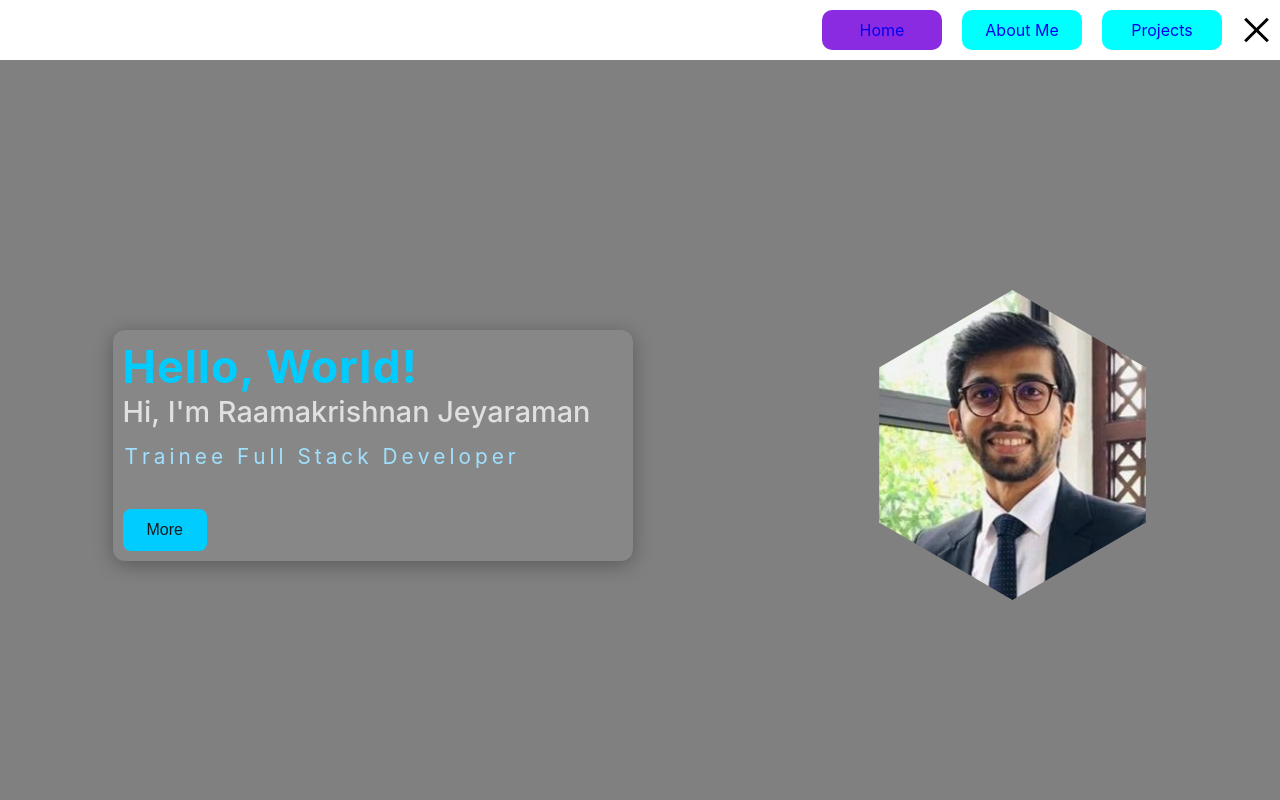
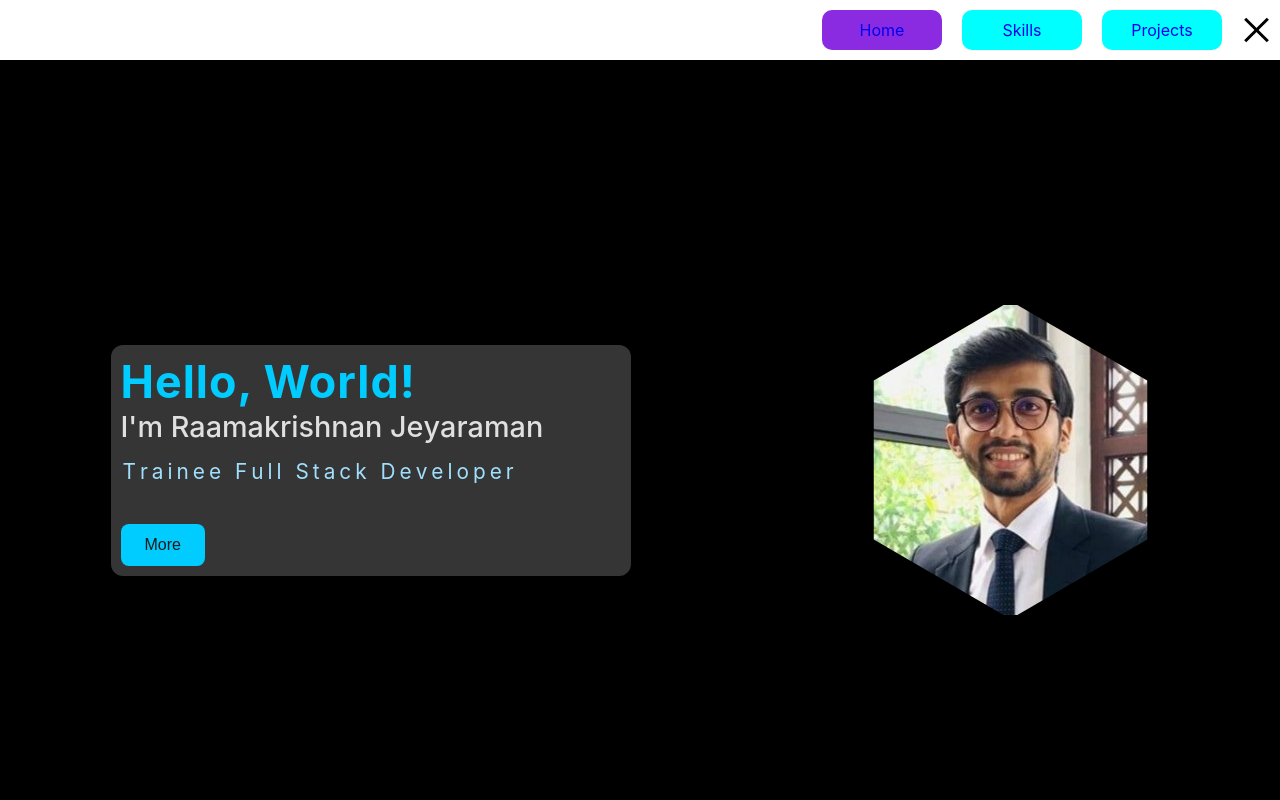
Before and after one commit to raam5544/My-Portfolio, a React (Create React App) app: page / in a window 1280 px wide. Both pictures are taken after a click on the button 1256 px from the left and 24 px from the top of the page. Shown: the top 800 px of the page. Built offline with nearby package versions, Linux system fonts and the light colour scheme.

Commit message:
portfolio section established

```diff
--- a/src/App.js
+++ b/src/App.js
@@ -4,6 +4,7 @@ import { Router, Routes, Route } from 'react-router-dom';
 import Landingpage from './Pages/Landingpage';
 import Navbar from './Components/Navbar';
 import QueryForm from './Pages/QueryForm';
+import Skills from './Components/Skills';
 
 function App() {
   return (
@@ -13,6 +14,7 @@ function App() {
         <Route index element={<Landingpage />} />
         <Route path='/' element={<Landingpage />} />
         <Route path='/QueryForm' element={<QueryForm/>} />
+        <Route path='/skills' element={<Skills/>} />
       </Routes>
     </div>
   );
--- a/src/Components/Honeycomp.css
+++ b/src/Components/Honeycomp.css
@@ -1,18 +1,66 @@
 .honeycomb-container {
     position: relative;
     width: fit-content;
+    min-width: 150px; /* Ensure visibility */
+    min-height: 150px;
     margin: auto;
     display: flex;
     flex-wrap: wrap;
-    justify-content: flex-start ;
-    background-color: green;
+    justify-content: flex-start;
     clip-path: polygon(
         50% 0%, 93% 25%, 93% 75%,
         50% 100%, 7% 75%, 7% 25%
     );
+    padding: 4px; /* Space for pseudo-element */
+    animation: outlinePulse 2s infinite ease-in-out;
+    border-radius: solid 2px #00ff00;
+
 }
 
-.honeycomb-cell {
+.honeycomb-container::before {
+    content: '';
+    position: absolute;
+    top: -4px;
+    left: -4px;
+    right: -4px;
+    bottom: -4px;
+    z-index: -1;
+    clip-path: polygon(
+        50% 0%, 93% 25%, 93% 75%,
+        50% 100%, 7% 75%, 7% 25%
+    );
+    border: 3px solid #00ff00;
+    animation: borderPulse 2s infinite ease-in-out;
+}
+
+@keyframes borderPulse {
+    0% {
+        border-color: #00ff00;
+        box-shadow: 0 0 5px rgba(0, 255, 0, 0.5);
+    }
+    50% {
+        border-color: #00cc00;
+        box-shadow: 0 0 15px rgba(0, 255, 0, 0.8);
+    }
+    100% {
+        border-color: #00ff00;
+        box-shadow: 0 0 5px rgba(0, 255, 0, 0.5);
+    }
+}
+
+@keyframes outlinePulse {
+    0% {
+        outline-color: #00ff00;
+    }
+    50% {
+        outline-color: #00cc00;
+    }
+    100% {
+        outline-color: #00ff00;
+    }
+}
+
+/* .honeycomb-cell {
     position: absolute;
     width: 140px;
     height: 140px;
@@ -28,7 +76,7 @@
     align-items: center;
     justify-content: center;
     overflow: hidden;
-}
+} */
 
 .honeycomb-cell:hover {
     transform: scale(1.05);
--- a/src/Components/Honeycomp.js
+++ b/src/Components/Honeycomp.js
@@ -3,52 +3,7 @@ import './Honeycomp.css'
 import { Link } from 'react-router-dom';
 
 function Honeycomp() {
-    const rows = 3;
-    const cols = 3;
-    let count = 0;
-    const images = [
-        { pic: './about.jpg', txt: 'About Me' },
-        { pic: './notepad.png', txt: 'Send Query' },
-        { pic: './1663653933402.jpg', txt: '' },
-        { pic: '/projects.png', txt: 'Project' },
-        { pic: './contact.png', txt: 'Contacts' },
-        { pic: './home.png', txt: 'Home' },
-        { pic: './home.png', txt: 'Home' }
-    ];
-
-    const renderCells = () => {
-        const cells = [];
-        for (let row = 0; row < rows; row++) {
-            for (let col = 0; col < cols; col++) {
-                if ((col === 0 && row === 0) || (col === 2 && row === 0)) {
-                    continue;
-                }
-                const item = images[count];
-                cells.push(
-                    <Link to="/QueryForm" key={`${row}-${col}`}>
-                        <div
-                            className="honeycomb-cell"
-                            style={{
-                                transform: `translate(${col * 160}px, ${row * 140 + (col % 2 === 0 ? 0 : -20)}px)`
-                            }}
-                        >
-                            <img
-                                className="honeycomb-image"
-                                src={item.pic}
-                                alt={item.txt || "Honeycomb"}
-                                title={item.txt}
-                            />
-                            {item.txt && <div className="honeycomb-label">{item.txt}</div>}
-                        </div>
-                    </Link>
-                );
-                count++;
-            }
-        }
-        return cells;
-    };
-
-    return <div className="honeycomb-container"><img src='./1663653933402.jpg'/></div>;
+    return <div className="honeycomb-container"><img className='honeyCombImg' src='./1663653933402.jpg'/></div>;
 }
 
 export default Honeycomp;
--- a/src/Components/Introduction.css
+++ b/src/Components/Introduction.css
@@ -46,7 +46,7 @@
 } */
 
 body {
-            background-color: #1a1a1a;
+            background-color: #0a0a0a;
             font-family: 'Segoe UI', Arial, sans-serif;
             display: flex;
             justify-content: center;
@@ -59,7 +59,7 @@ body {
             max-width: 500px;
             padding: 10px;
             text-align: left;
-            background: rgba(255, 255, 255, 0.05);
+            background: rgba(227, 222, 222, 0.24);
             border-radius: 12px;
             box-shadow: 0 4px 20px rgba(0, 0, 0, 0.3);
         }
--- a/src/Components/Introduction.js
+++ b/src/Components/Introduction.js
@@ -3,7 +3,7 @@ import './Introduction.css'
 
 
 function Introduction() {
-            const name_text = "Hi, I'm Raamakrishnan Jeyaraman";
+            const name_text = "I'm Raamakrishnan Jeyaraman";
             const arr_name = Array.from(name_text);
             const title = "Trainee Full Stack Developer";
             const arr_title = Array.from(title);
--- a/src/Components/Navbar.js
+++ b/src/Components/Navbar.js
@@ -11,7 +11,7 @@ function Navbar() {
         <div className='navBody'>
             {/* <NavLink to='/'><img className='homeLogo' src='/home.png' /></NavLink> */}
             <NavLink to='/' className='navLink'>Home</NavLink>
-            <NavLink to='/about_me' className='navLink'>About Me</NavLink>
+            <NavLink to='/skills' className='navLink'>Skills</NavLink>
             <NavLink to='/projects' className='navLink'>Projects</NavLink>
             <Hamburger toggled={isOpen} toggle={setOpen} />
         </div> : <div className='navHumbPar'>
--- /dev/null
+++ b/src/Components/Portfolio.js
@@ -0,0 +1,33 @@
+import React from 'react';
+import './Skills.css';
+
+function Portfolio() {
+    const skills = [
+        { name: 'HTML', level: 'Intermediate',symbol: 'html5'},
+        { name: 'CSS', level: 'Intermediate',symbol: 'css3' },
+        { name: 'Java', level: 'Intermediate',symbol: 'java' },
+        { name: 'Python', level: 'Intermediate',symbol: 'python' },
+        { name: 'JavaScript', level: 'Intermediate',symbol: 'javaScript' },
+        { name: 'React', level: 'Intermediate',symbol: 'react' },
+        { name: 'Node.js', level: 'Intermediate',symbol: 'nodejs' },
+        { name: 'Express.js', level: 'Intermediate',symbol: 'express' },
+        { name: 'MongoDB', level: 'Intermediate',symbol: 'mongodb' },
+        { name: 'GitHub', level: 'Intermediate',symbol: 'github' }
+    ];
+    return (
+        <div className="skillsContainer">
+            <h2>Skills</h2>
+            <div className="skillsGrid">
+            {skills.map((skill)=>
+                <div key={skill.name} className="skill">
+                    {/* <h3>{skill.name}</h3> */}
+                    <img src={`https://cdn.jsdelivr.net/gh/devicons/devicon/icons/${skill.symbol}/${skill.symbol}-original-wordmark.svg`} alt={skill.name} />
+                    {/* <p>{skill.level}</p> */}
+                </div>
+            )}
+            </div>
+        </div>
+    );
+}
+
+export default Portfolio;
--- a/src/Components/Skills.css
+++ b/src/Components/Skills.css
@@ -3,10 +3,11 @@
     flex-direction: column;
     align-items: center;
     flex-wrap: wrap;
-    margin: 5px;
-    /* border: solid 2px #c76161; */
+    /* margin: 5px; */
+    border: solid 2px #c76161;
     justify-content: center;
     height: 100vh;
+    background-color: whitesmoke;
 }
 
 .skill{
--- a/src/Pages/Landingpage.css
+++ b/src/Pages/Landingpage.css
@@ -1,23 +1,28 @@
 .landingBody {
     /* background-color: #161616; */
-    height: calc(200vh);
+    height: calc(400vh);
     display: flex;
     flex-direction: column;
-    justify-content: space-between;
+    /* justify-content: space-between; */
     align-items: center;
     width: 100vw;
     /* background-color: white; */
-    background-color: yellow;
+    background-color: whitesmoke;
     contain: content;
 }
 .introDiv{
     display: flex;
     flex-direction: row;
     /* margin-left: 100px; */
-    background-color: gray;
+    background-color: black;
     justify-content: space-around;
     width: 100%;
     /* margin-right: 205px; */
     align-items: center;
     height: 100vh;
 }
+
+.skillsContainer{
+    height: 100vh;
+    background-color: blue;
+}
--- a/src/Pages/Landingpage.js
+++ b/src/Pages/Landingpage.js
@@ -4,6 +4,7 @@ import Introduction from '../Components/Introduction'
 import Honeycomp from '../Components/Honeycomp'
 import Footer from '../Components/Footer'
 import Skills from '../Components/Skills'
+import Portfolio from '../Components/Portfolio'
 
 
 function Landingpage() {
@@ -14,6 +15,7 @@ function Landingpage() {
                 <div><Honeycomp /></div>
             </div>
             <div className='skillsContainer'><Skills /></div>
+            <div className='skillsContainer'><Portfolio /></div>
             <div className='footerContainer'><Footer /></div>
         </div>
     )
```
